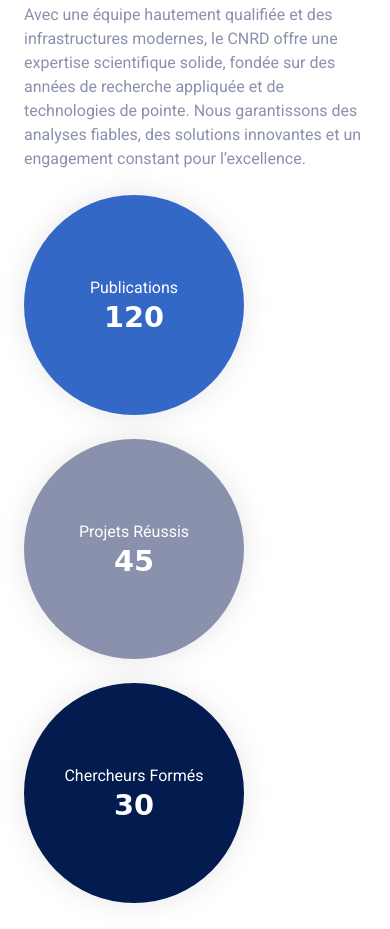
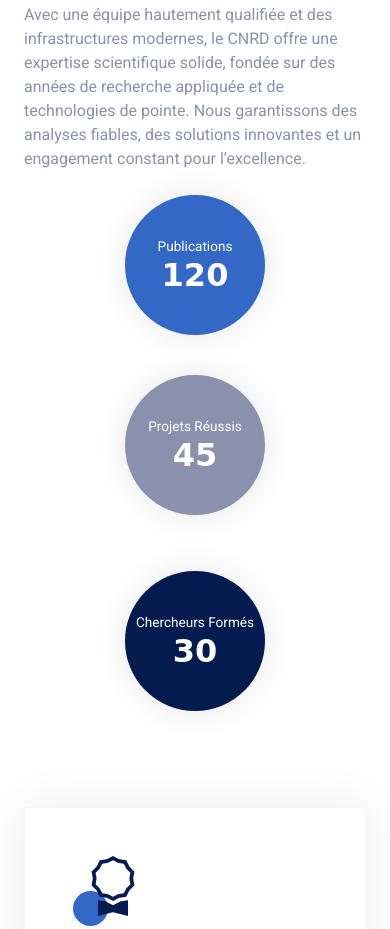
Before and after one commit to annadif/cnrd-website, a plain HTML site: page index.html in a window 390 px wide. Shown: the part 1403-2332 px from the top of the page. Drawn offline with nearby package versions, Linux system fonts and the light colour scheme; a script that the page names is missing; a web font is replaced by a local one.

Commit message:
Make about section circular stats responsive for mobile

```diff
--- a/css/style.css
+++ b/css/style.css
@@ -804,6 +804,29 @@
     .page-header p {
         font-size: 0.9rem;
     }
+
+    /* About section circular stats */
+    .about-fact {
+        width: 140px !important;
+        height: 140px !important;
+        margin: 0 auto !important;
+    }
+
+    .about-fact.mt-n130 {
+        margin-top: 1rem !important;
+    }
+
+    .about-fact p {
+        font-size: 0.85rem !important;
+    }
+
+    .about-fact h1 {
+        font-size: 2rem !important;
+    }
+
+    .row.g-4.g-sm-5 {
+        gap: 1rem !important;
+    }
 }
 
 /* Responsive Container */
```
